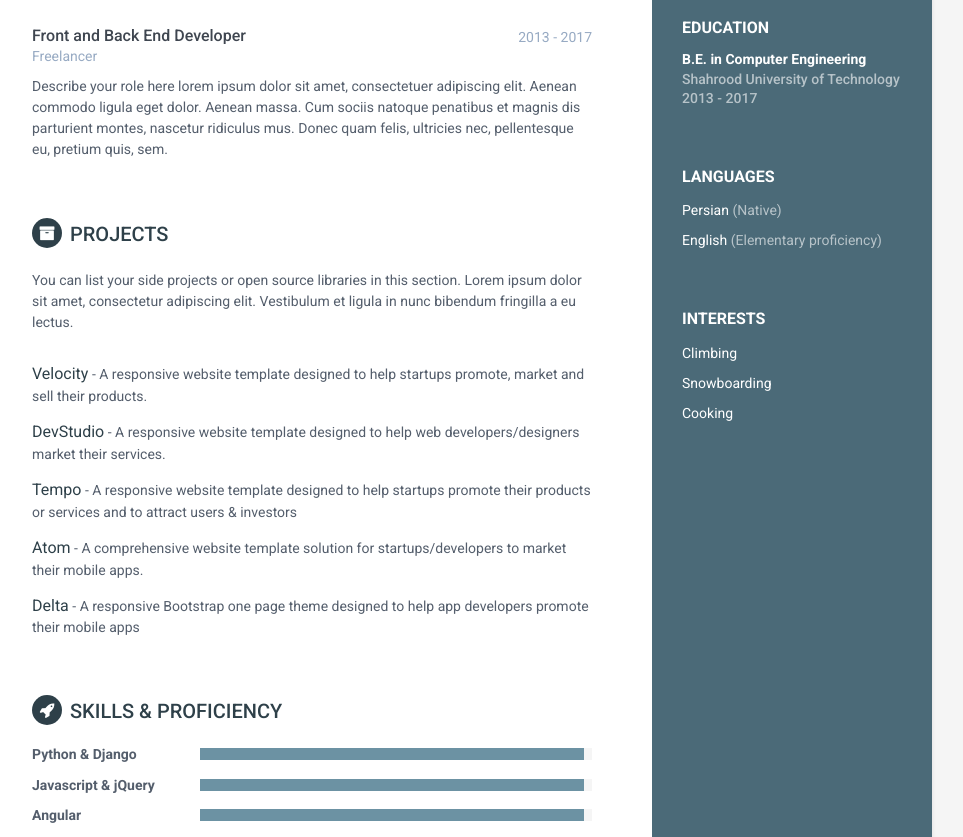
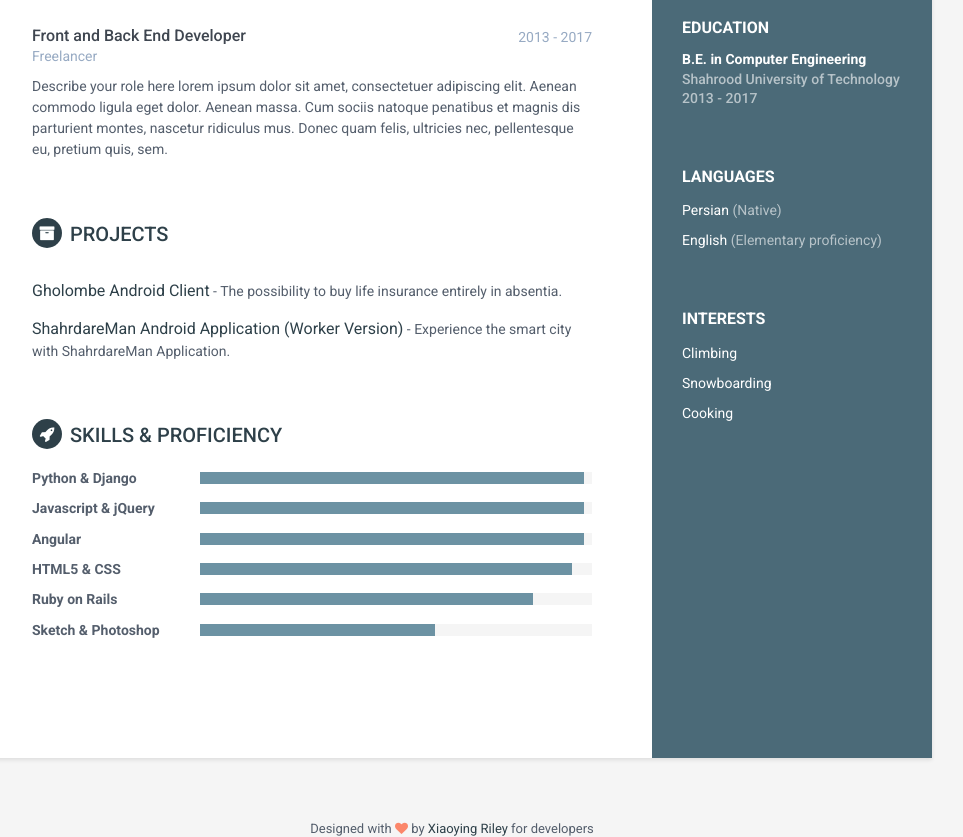
Before and after one commit to nawwid/nawwid.github.io, a plain HTML site: page index.html in a window 1280 px wide. Shown: the part 544-1381 px from the top of the page, without its empty margins (188-1151 px from the left). Drawn offline with Linux system fonts and the light colour scheme.

Commit message:
Initial commit

```diff
--- a/index.html
+++ b/index.html
@@ -39,8 +39,8 @@
                 <ul class="list-unstyled contact-list">
                     <li class="email"><i class="fa fa-envelope"></i><a href="mailto: navidsarhady@gmail.com">navidsarhady@gmail.com</a></li>
                     <li class="phone"><i class="fa fa-phone"></i><a href="tel:09376698056">0937 669 8056</a></li>
-                    <li class="website"><i class="fa fa-globe"></i><a href="http://nawwid.github.io/" target="_blank">nawwid.github.io/</a></li>
-                    <li class="linkedin"><i class="fa fa-linkedin"></i><a href="https://www.linkedin.com/in/navidsarhady/" target="_blank">linkedin.com/in/navidsarhady/</a></li>
+                    <li class="website"><i class="fa fa-globe"></i><a href="http://nawwid.github.io/" target="_blank">nawwid.github.io</a></li>
+                    <li class="linkedin"><i class="fa fa-linkedin"></i><a href="https://www.linkedin.com/in/navidsarhady/" target="_blank">linkedin.com/in/navidsarhady</a></li>
                     <li class="github"><i class="fa fa-github"></i><a href="https://github.com/nawwid" target="_blank">github.com/nawwid</a></li>
                     <li class="twitter"><i class="fa fa-twitter"></i><a href="https://twitter.com/NavidSarhady" target="_blank">@NavidSarhady</a></li>
                 </ul>
@@ -117,24 +117,15 @@
             <section class="section projects-section">
                 <h2 class="section-title"><i class="fa fa-archive"></i>Projects</h2>
                 <div class="intro">
-                    <p>You can list your side projects or open source libraries in this section. Lorem ipsum dolor sit amet, consectetur adipiscing elit. Vestibulum et ligula in nunc bibendum fringilla a eu lectus.</p>
+                    <p></p>
                 </div><!--//intro-->
                 <div class="item">
-                    <span class="project-title"><a href="#hook">Velocity</a></span> - <span class="project-tagline">A responsive website template designed to help startups promote, market and sell their products.</span>
+                    <span class="project-title"><a href="https://cafebazaar.ir/app/com.gholombe/?l=en" target="_blank">Gholombe Android Client</a></span> - <span class="project-tagline">The possibility to buy life insurance entirely in absentia.</span>
 
                 </div><!--//item-->
                 <div class="item">
-                    <span class="project-title"><a href="http://themes.3rdwavemedia.com/website-templates/responsive-bootstrap-theme-web-development-agencies-devstudio/" target="_blank">DevStudio</a></span> -
-                    <span class="project-tagline">A responsive website template designed to help web developers/designers market their services. </span>
-                </div><!--//item-->
-                <div class="item">
-                    <span class="project-title"><a href="http://themes.3rdwavemedia.com/website-templates/responsive-bootstrap-theme-for-startups-tempo/" target="_blank">Tempo</a></span> - <span class="project-tagline">A responsive website template designed to help startups promote their products or services and to attract users &amp; investors</span>
-                </div><!--//item-->
-                <div class="item">
-                    <span class="project-title"><a href="hhttp://themes.3rdwavemedia.com/website-templates/responsive-bootstrap-theme-mobile-apps-atom/" target="_blank">Atom</a></span> - <span class="project-tagline">A comprehensive website template solution for startups/developers to market their mobile apps. </span>
-                </div><!--//item-->
-                <div class="item">
-                    <span class="project-title"><a href="http://themes.3rdwavemedia.com/website-templates/responsive-bootstrap-theme-for-mobile-apps-delta/" target="_blank">Delta</a></span> - <span class="project-tagline">A responsive Bootstrap one page theme designed to help app developers promote their mobile apps</span>
+                    <span class="project-title"><a href="http://www.shahrdareman.ir/" target="_blank">ShahrdareMan Android Application (Worker Version)</a></span> -
+                    <span class="project-tagline">Experience the smart city with ShahrdareMan Application. </span>
                 </div><!--//item-->
             </section><!--//section-->
 
```
